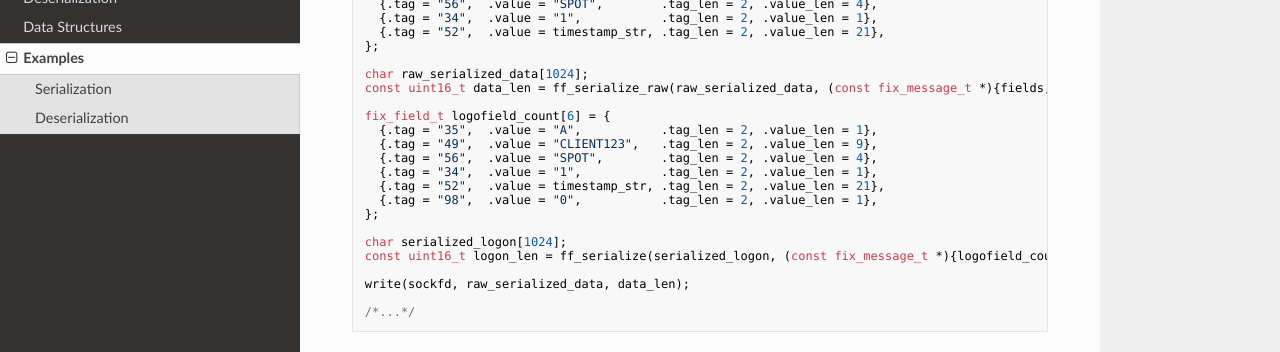
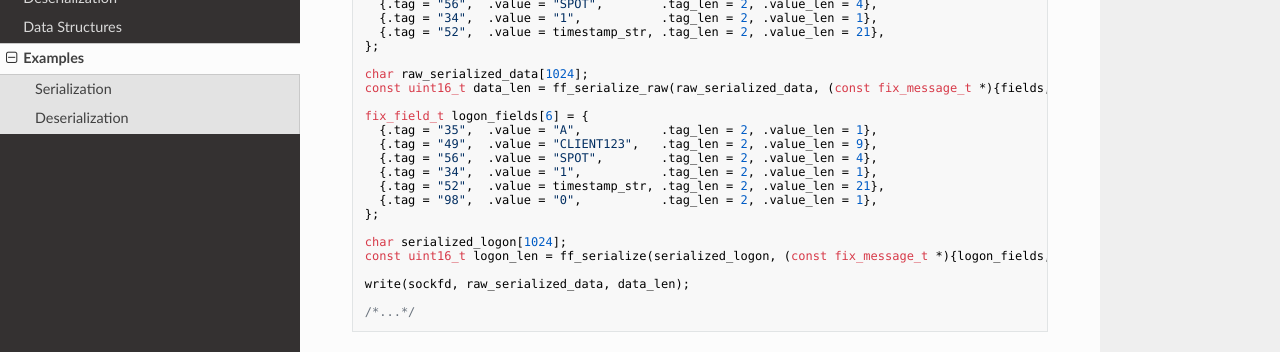
Before and after one commit to Raimo33/FlashFIX, an MkDocs documentation site: the page built from docs/examples.md, in a window 1280 px wide and 1157 px high. Shown: the part 358-710 px from the top of the window. Built offline with MkDocs 1.6.1, drawn with Linux system fonts in a browser that asks for light colours; nearby versions of some CDN libraries.

Commit message:
Fix typo in documentation

```diff
--- a/docs/examples.md
+++ b/docs/examples.md
@@ -20,7 +20,7 @@ fix_field_t data_fields[5] = {
 char raw_serialized_data[1024];
 const uint16_t data_len = ff_serialize_raw(raw_serialized_data, (const fix_message_t *){fields, 5});
 
-fix_field_t logofield_count[6] = {
+fix_field_t logon_fields[6] = {
   {.tag = "35",  .value = "A",           .tag_len = 2, .value_len = 1},
   {.tag = "49",  .value = "CLIENT123",   .tag_len = 2, .value_len = 9},
   {.tag = "56",  .value = "SPOT",        .tag_len = 2, .value_len = 4},
@@ -30,7 +30,7 @@ fix_field_t logofield_count[6] = {
 };
 
 char serialized_logon[1024];
-const uint16_t logon_len = ff_serialize(serialized_logon, (const fix_message_t *){logofield_count, 6});
+const uint16_t logon_len = ff_serialize(serialized_logon, (const fix_message_t *){logon_fields, 6});
 
 write(sockfd, raw_serialized_data, data_len);
 
```
